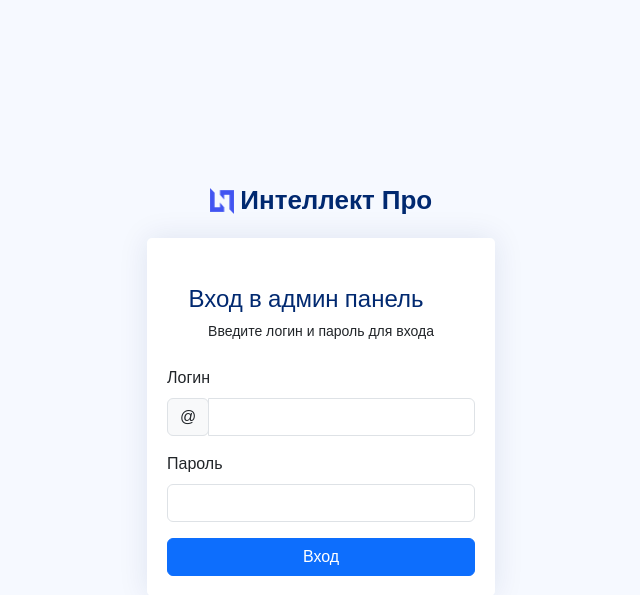
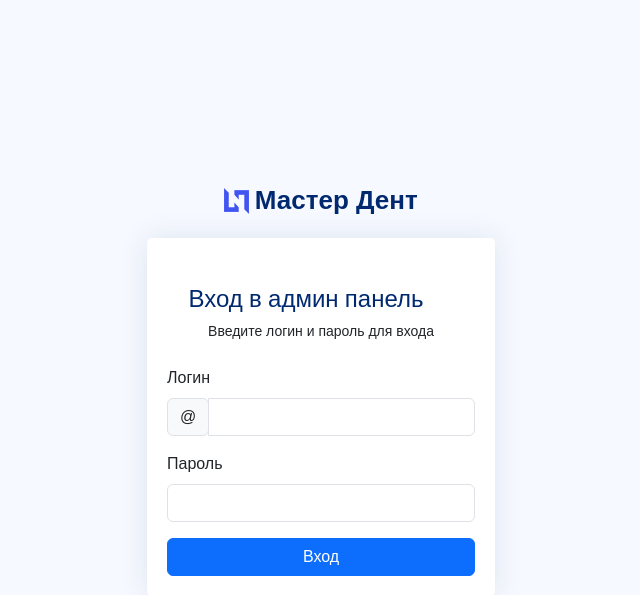
Before and after one commit to Surha05/master-dent, a PHP site: page /admin/pages/auth/index.php in a window 1280 px wide. Shown: the top 595 px of the page, without its empty margins (319-959 px from the left). Run offline with PHP 8.4, Linux system fonts and the light colour scheme; some libraries are stand-ins or nearby versions.

Commit message:
правки в админке

```diff
--- a/admin/pages/auth/index.php
+++ b/admin/pages/auth/index.php
@@ -44,7 +44,7 @@
               <div class="d-flex justify-content-center py-4">
                 <a href="index.html" class="logo d-flex align-items-center w-auto">
                   <img src="/img/logo.png">
-                  <span class="d-lg-block">Интеллект Про</span>
+                  <span class="d-lg-block">Мастер Дент</span>
                 </a>
               </div><!-- End Logo -->
 
```
Also changed, not shown: images/hero/baner2.jpg (added), images/hero/r-8334baner2.jpg (added).
